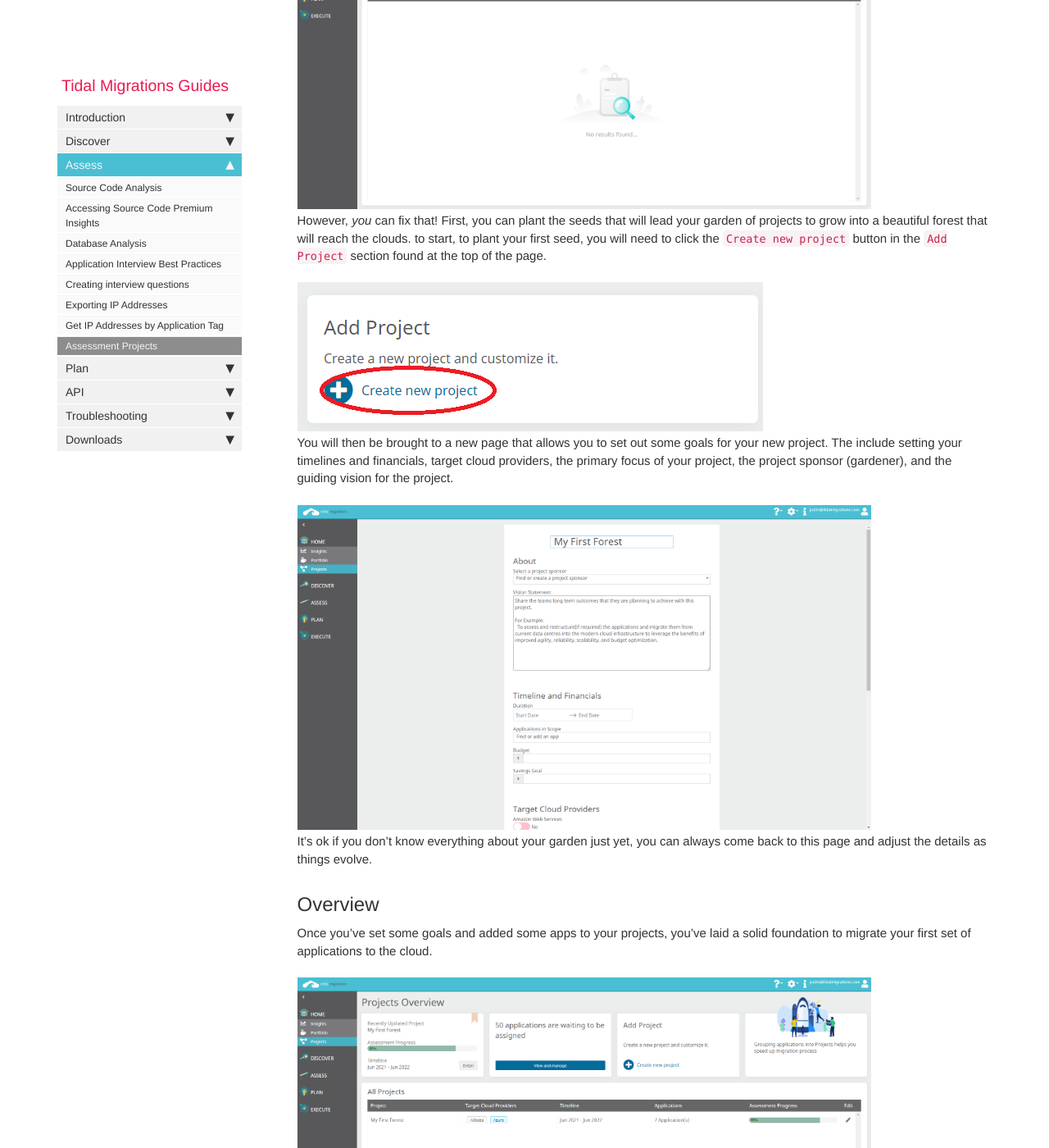
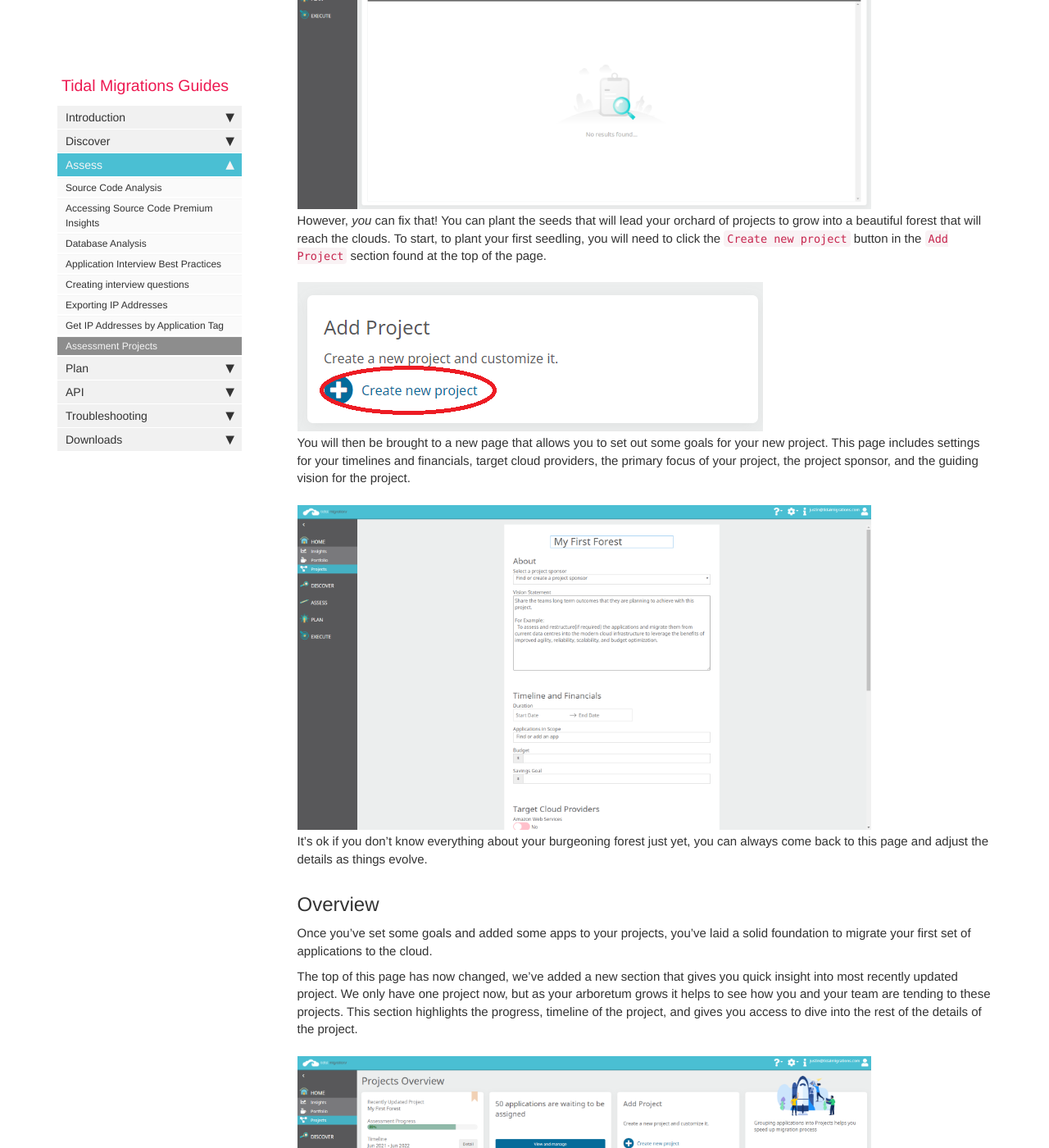
Before and after one commit to tidalmigrations/tidalmigrations.github.io, a Jekyll site: the page built from pages/user guides/assessment_projects.md, in a window 1280 px wide and 1400 px high, scrolled down 1086 px. Shown: the whole window at 82% size. Built offline with Jekyll 4.4.1, drawn with Linux system fonts in a browser that asks for light colours; nearby versions of some CDN libraries; comment, search, counter and statistics services are not loaded; some of the changed text lies outside the part shown.

Commit message:
Update wording

```diff
--- a/pages/user guides/assessment_projects.md
+++ b/pages/user guides/assessment_projects.md
@@ -21,41 +21,40 @@ The projects page is found under the home section in the menu.
 
 ## Creating a project
 
-When you first visit https://<your-subdomain>.tidalmg.com/#/projects, it looks pretty barren.
+When you first visit https://\<your-subdomain\>.tidalmg.com/#/projects, it looks pretty barren.
 
 {% include image.html file="projects_1.png" %}
 
-However, _you_ can fix that! First, you can plant the seeds that will lead your garden of projects to grow into a beautiful forest that will reach the clouds. to start, to plant your first seed, you will need to click the `Create new project` button in the `Add Project` section found at the top of the page.
+However, _you_ can fix that! You can plant the seeds that will lead your orchard of projects to grow into a beautiful forest that will reach the clouds. To start, to plant your first seedling, you will need to click the `Create new project` button in the `Add Project` section found at the top of the page.
 
 {% include image.html file="projects_2.png" %}
 
-You will then be brought to a new page that allows you to set out some goals for your new project. The include setting your timelines and financials, target cloud providers, the primary focus of your project, the project sponsor (gardener), and the guiding vision for the project.
+You will then be brought to a new page that allows you to set out some goals for your new project. This page includes settings for your timelines and financials, target cloud providers, the primary focus of your project, the project sponsor, and the guiding vision for the project.
 
 {% include image.html file="projects_3.png" %}
 
-It's ok if you don't know everything about your garden just yet, you can always come back to this page and adjust the details as things evolve.
+It's ok if you don't know everything about your burgeoning forest just yet, you can always come back to this page and adjust the details as things evolve.
 
 
 ## Overview
 
 Once you've set some goals and added some apps to your projects, you've laid a solid foundation to migrate your first set of applications to the cloud.
 
+The top of this page has now changed, we've added a new section that gives you quick insight into most recently updated project. We only have one project now, but as your arboretum grows it helps to see how you and your team are tending to these projects. This section highlights the progress, timeline of the project, and gives you access to dive into the rest of the details of the project.
+
 {% include image.html file="projects_4.png" %}
 
-The top of this page has now changed, we've added a new section that gives you quick insight into most recently updated project. We only have one project now, but as your garden grows it helps to see how you and your team are tending to these projects. This section highlights the progress, timeline of the project, and gives you access to dive into the rest of the details of the project.
+Clicking the details button above causes a component to pop up on the right side of the screen that highlights some important information about your project. Alternatively, you can open up the component by clicking the row for that project in the table.
 
 {% include image.html file="projects_5.png" %}
 
-Clicking the details button above causes a component to pop up on the right side of the screen that highlights some important information about your project. Alternatively, you can open up the component by clicking the row for that project in the table.
+Here you can see more information, around the finances, timelines, and project goals.
 
 {% include image.html file="projects_6.png" %}
 
-Here you can see more information, around the finances, timelines, and project goals.
+Additionally, you can view the project by the transition types you have chosen for your applications.
 
 {% include image.html file="projects_7.png" %}
-
-Additionally, you can view the project by the transition types you have chosen for your applications.
-
 
 ## Insights
 
```
Also changed, not shown: other parts of pages/user guides/assessment_projects.md (+1 -1 lines).
